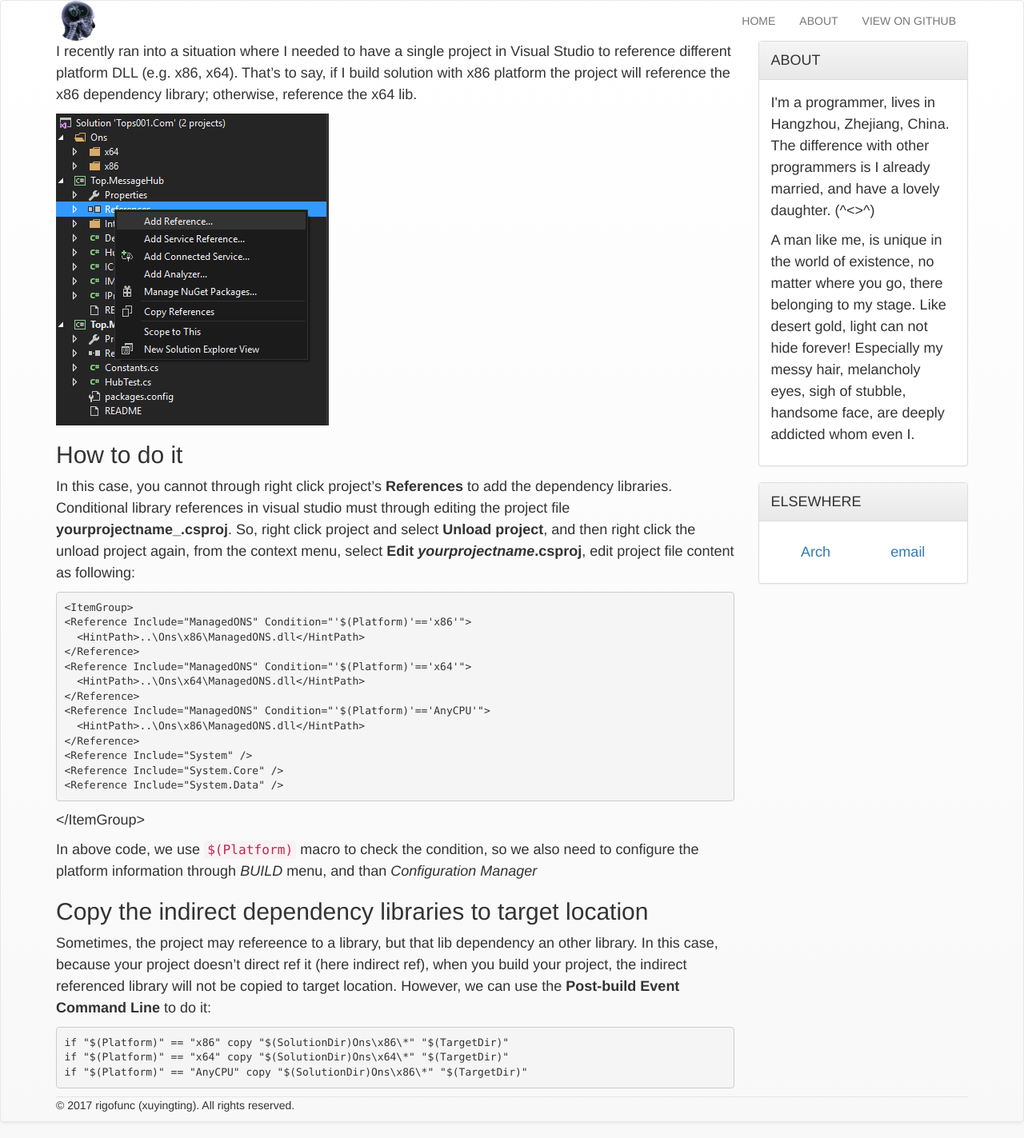
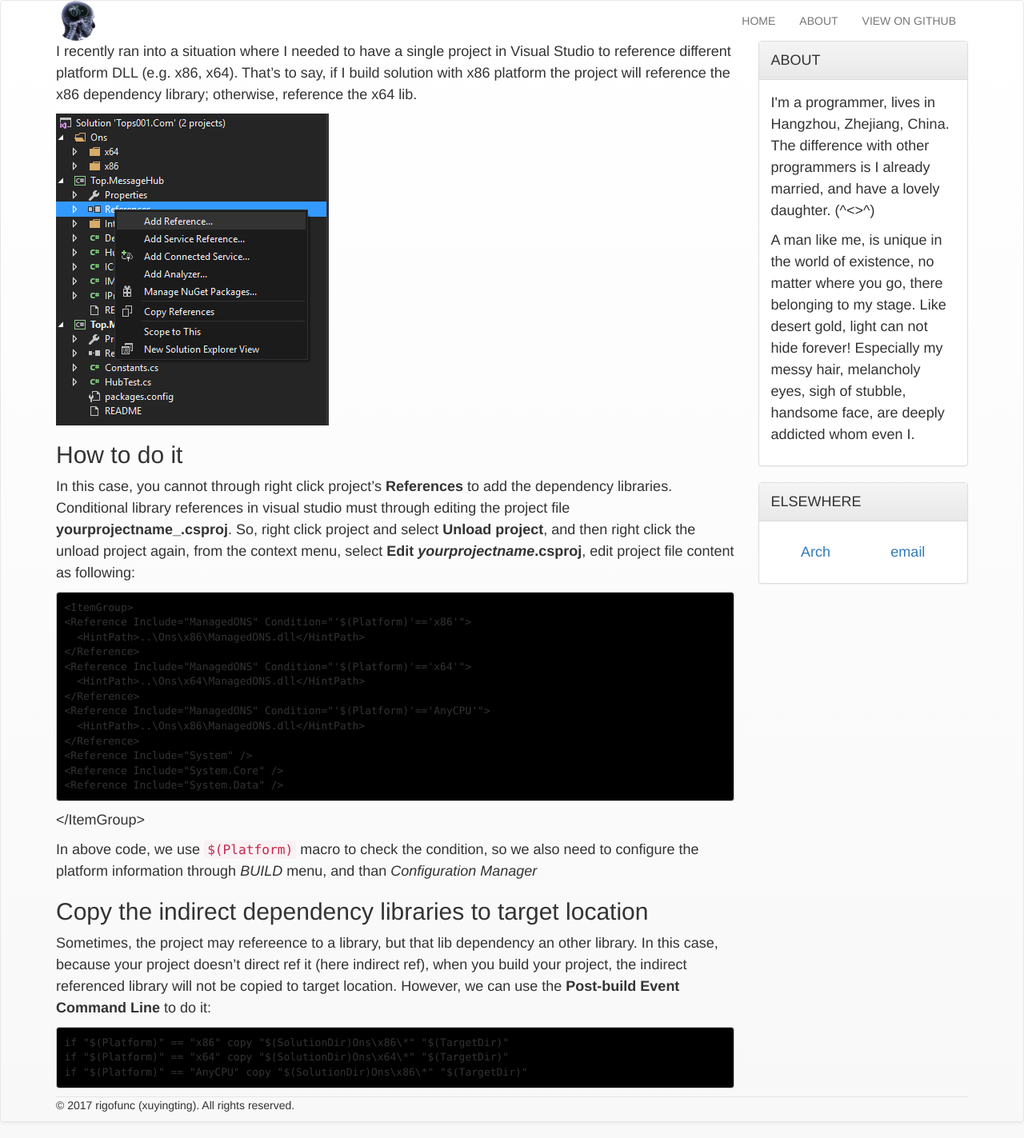
Before and after one commit to rigofunc/xyting.github.io, a Jekyll site: the page built from _posts/2015-10-15-conditional-library-reference-in-visual-studio.md, in a window 1280 px wide. Shown: the whole page at 80% size. Built offline with Jekyll 4.4.1, drawn with Linux system fonts in a browser that asks for light colours.

Commit message:
feat: use black backcolor

```diff
--- a/assets/css/vs.css
+++ b/assets/css/vs.css
@@ -1,3 +1,4 @@
+pre[class='highlight'] {background-color:#000000;}
 .highlight .hll { background-color: #ffffcc }
 .highlight .c { color: #008000 } /* Comment */
 .highlight .err { border: 1px solid #FF0000 } /* Error */
```
